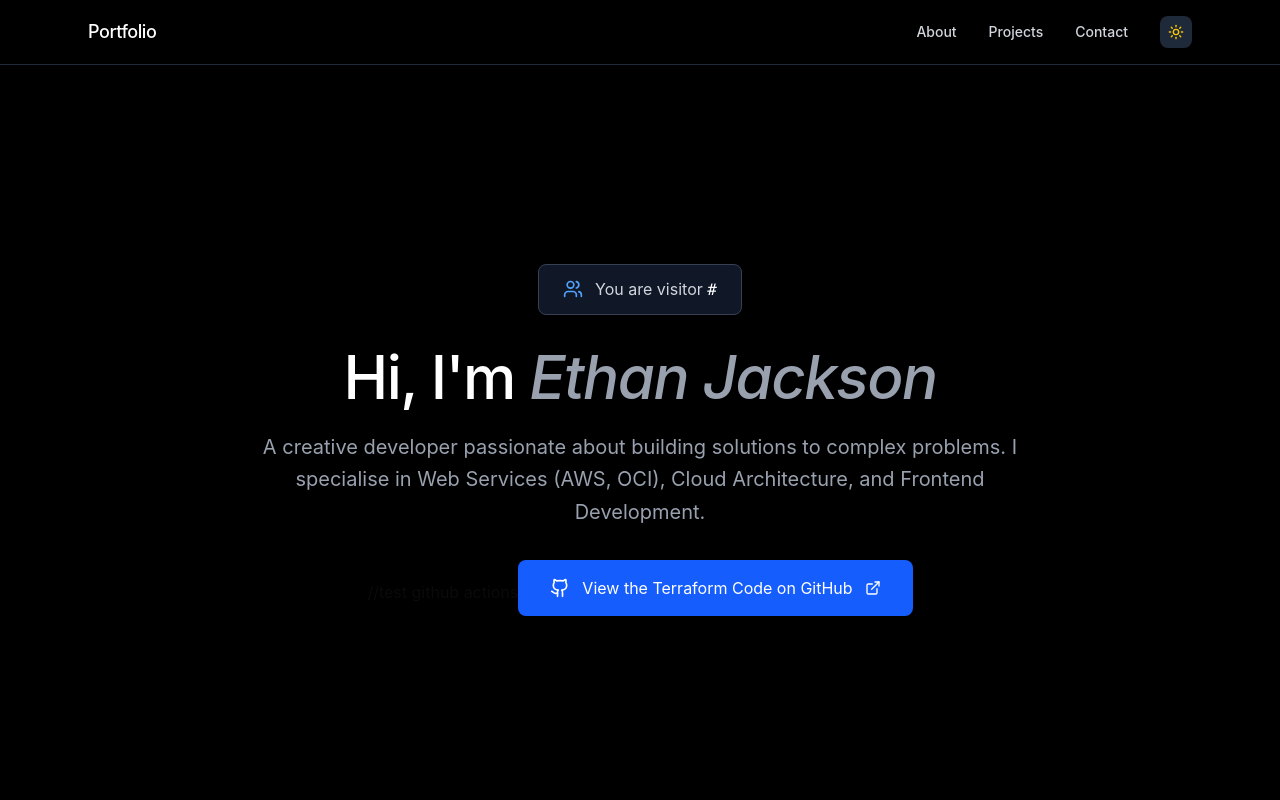
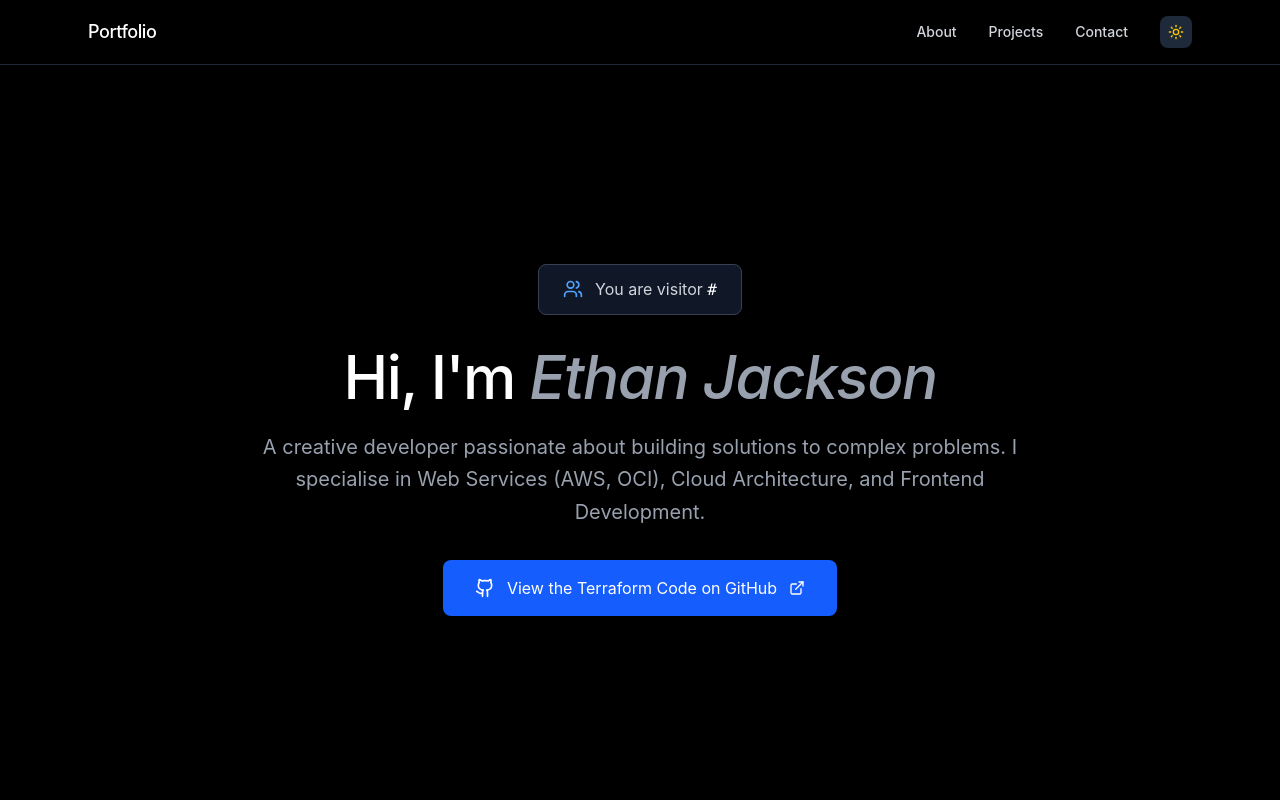
Before and after one commit to EthanJackson1/Personal-Portfolio, a React (Vite) app: page / in a window 1280 px wide. Shown: the top 800 px of the page. Built offline with nearby package versions, Linux system fonts and the light colour scheme; no server answers.

Commit message:
Removed temp code

```diff
--- a/src/app/App.tsx
+++ b/src/app/App.tsx
@@ -58,8 +58,6 @@ function AppContent() {
             A creative developer passionate about building solutions to complex problems.
             I specialise in Web Services (AWS, OCI), Cloud Architecture, and Frontend Development.
           </p>
-
-          //test github actions
 
           {/* GitHub Source Button */}
           <a
```
